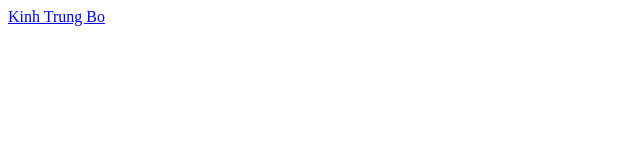
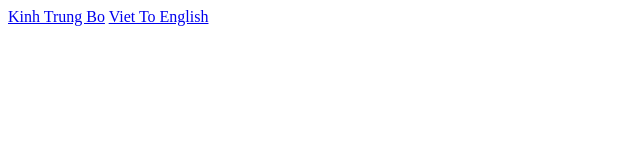
Before and after one commit to Truong-N/Kinh-Phat-Giao, a plain HTML site: page index.html in a window 1280 px wide. Shown: the whole page, without its empty margins (0-640 px from the left). Drawn offline with Linux system fonts and the light colour scheme.

Commit message:
Update index.html

```diff
--- a/index.html
+++ b/index.html
@@ -7,7 +7,7 @@
 </head>
 <body>
     <a href="./kinhTrungBo/kinhTrungBo.html">Kinh Trung Bo</a>
-    <a href="./viet2eng/viet2eng.html>Viet To English</a>
+    <a href="./viet2eng/viet2eng.html">Viet To English</a>
 </body>
 
 </html>
```
